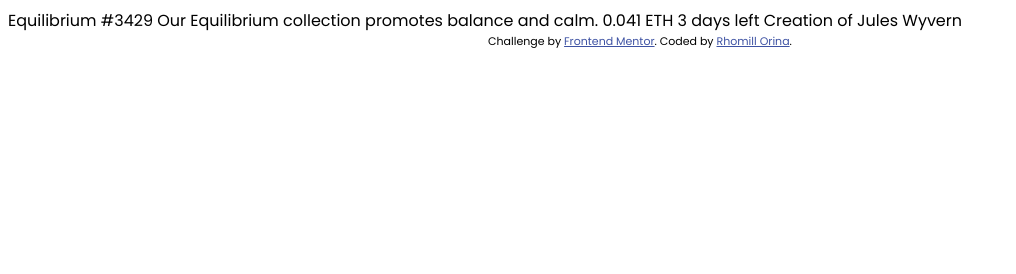
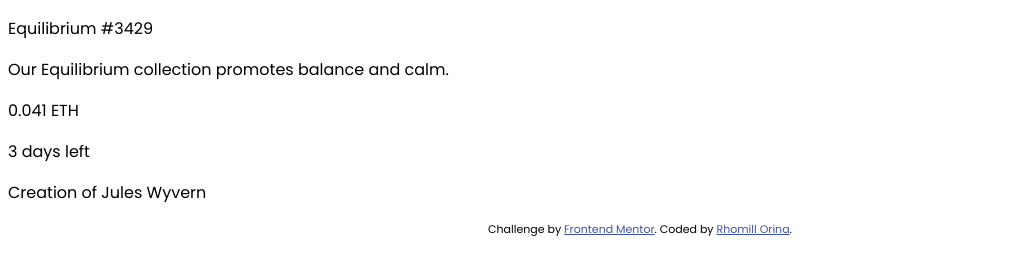
Before and after one commit to DevRomu/NFT-Challenge, a plain HTML site: page index.html in a window 1280 px wide. Shown: the whole page, without its empty margins (0-1016 px from the left). Drawn offline with Linux system fonts and the light colour scheme.

Commit message:
Changes made

```diff
--- a/index.html
+++ b/index.html
@@ -25,13 +25,16 @@
         color: hsl(228, 45%, 44%);
       }
     </style>
-    <link rel="stylesheet" href="index.css">
+    <link rel="stylesheet" href="index.css" />
   </head>
   <body>
     <div class="container">
       <div class="card">
-        Equilibrium #3429 Our Equilibrium collection promotes balance and calm.
-        0.041 ETH 3 days left Creation of Jules Wyvern
+        <p>Equilibrium #3429</p>
+        <p>Our Equilibrium collection promotes balance and calm.</p>
+        <p>0.041 ETH</p>
+        <p>3 days left</p>
+        <p>Creation of Jules Wyvern</p>
       </div>
     </div>
     <div class="attribution">
```
